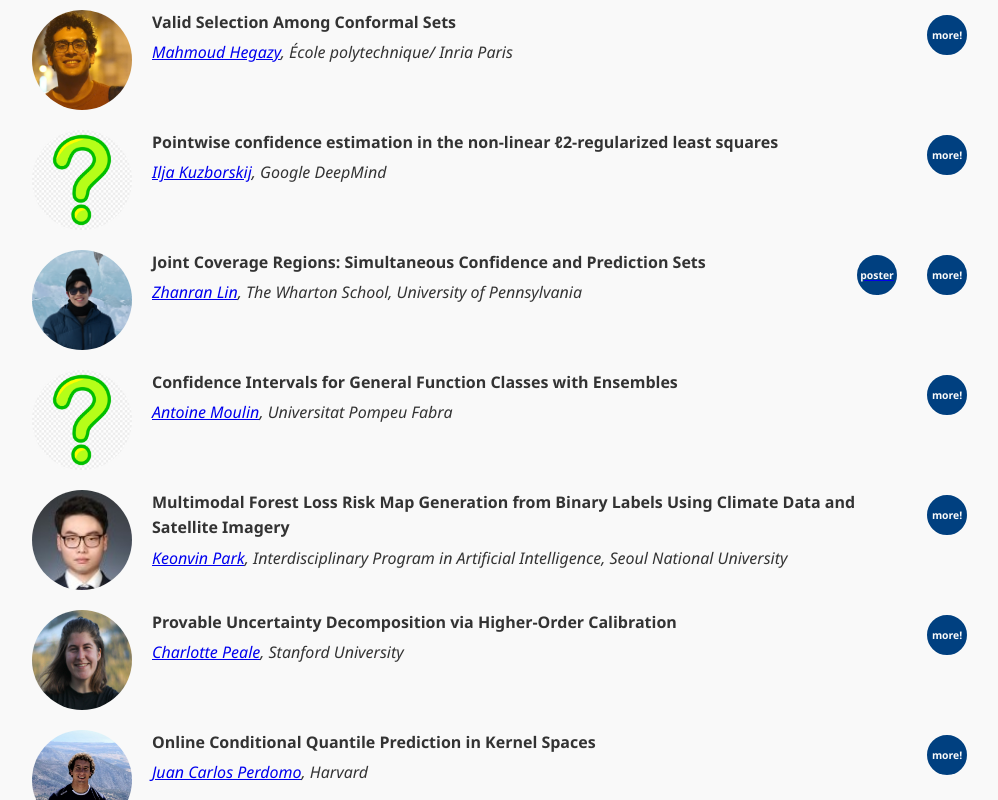
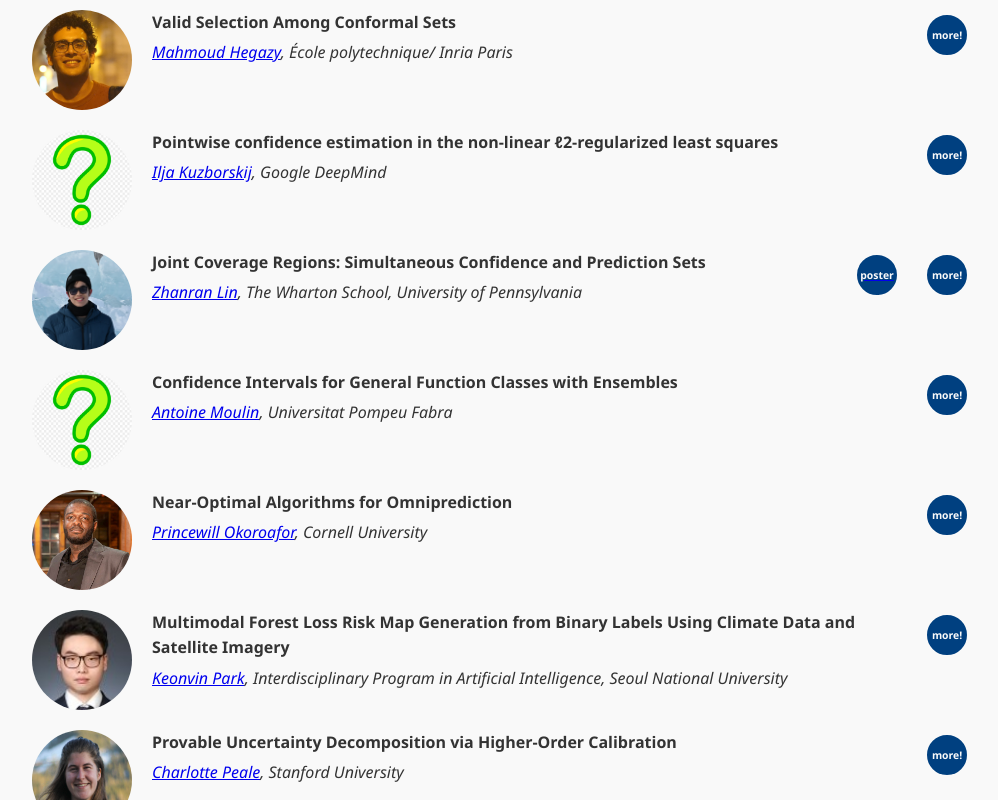
Before and after one commit to vaidehi8913/predictions-and-uncertainty-colt25, a React (Create React App) app: page / in a window 1280 px wide. Shown: the part 3037-3837 px from the top of the page, without its empty margins (138-1136 px from the left). Built offline with nearby package versions, Linux system fonts and the light colour scheme.

Commit message:
princewill poster

```diff
--- a/src/PredictionsAndUncertainty.js
+++ b/src/PredictionsAndUncertainty.js
@@ -292,6 +292,7 @@ class PredictionsAndUncertainty extends Component {
         var pealeImage = require("./peale-profile.jpg")
         var perdomoImage = require("./perdomo-profile.jpg")
         var eliasImage = require("./elias-profile.png")
+        var okoroaforImage = require("./okoroafor-profile.png")
 
 
 
@@ -465,7 +466,8 @@ class PredictionsAndUncertainty extends Component {
                                 homepage="https://pokoroafor.github.io/"
                                 affiliation="Cornell University, Computer Science"
                                 title="Perspectives from Calibration"
-                                abstract="Coming soon..."/>
+                                abstract="Coming soon..."
+                                img={okoroaforImage}/>
 
                     </div>
 
@@ -649,6 +651,24 @@ class PredictionsAndUncertainty extends Component {
                             data-generating process."
                             hideInfo={true}/>
 
+                    <Person personName="Princewill Okoroafor"
+                            affiliation="Cornell University"
+                            homepage="pokoroafor.github.io"
+                            title="Near-Optimal Algorithms for Omniprediction"
+                            abstract="Omnipredictors are simple prediction functions that encode loss-minimizing predictions with respect to a
+                            hypothesis class H, simultaneously for every loss function within a class of losses L. In this work, we give near-optimal
+                            learning algorithms for omniprediction, in both the online and offline settings. To begin, we give an oracle-efficient
+                            online learning algorithm that achieves (L,H)-omniprediction with O(\sqrt{T \log |H|}) regret for any class of Lipschitz
+                            loss functions. Quite surprisingly, this regret bound matches the optimal regret for minimization of a single loss
+                            function (up to a \sqrt{\log(T)} factor). Given this online algorithm, we develop an online-to-offline conversion that
+                            achieves near-optimal complexity across a number of measures. In particular, for all bounded loss functions within the
+                            class of Bounded Variation losses  (which include all convex, all Lipschitz, and all proper losses) and any
+                            (possibly-infinite) H, we obtain an offline learning algorithm that, leveraging an (offline) ERM oracle and m samples
+                            from D, returns an efficient (L,H)-omnipredictor whose error scales near-linearly in the Rademacher complexity of the
+                            class of all binary threshold functions on H. Based on joint work with Robert Kleinberg and Michael P. Kim"
+                            img={okoroaforImage}
+                            hideInfo={true}/>
+
                     <Person personName="Keonvin Park"
                             affiliation="Interdisciplinary Program in Artificial Intelligence, Seoul National University"
                             homepage="mailto:kbpark16@snu.ac.kr"
```
Also changed, not shown: src/okoroafor-profile.png (added).
